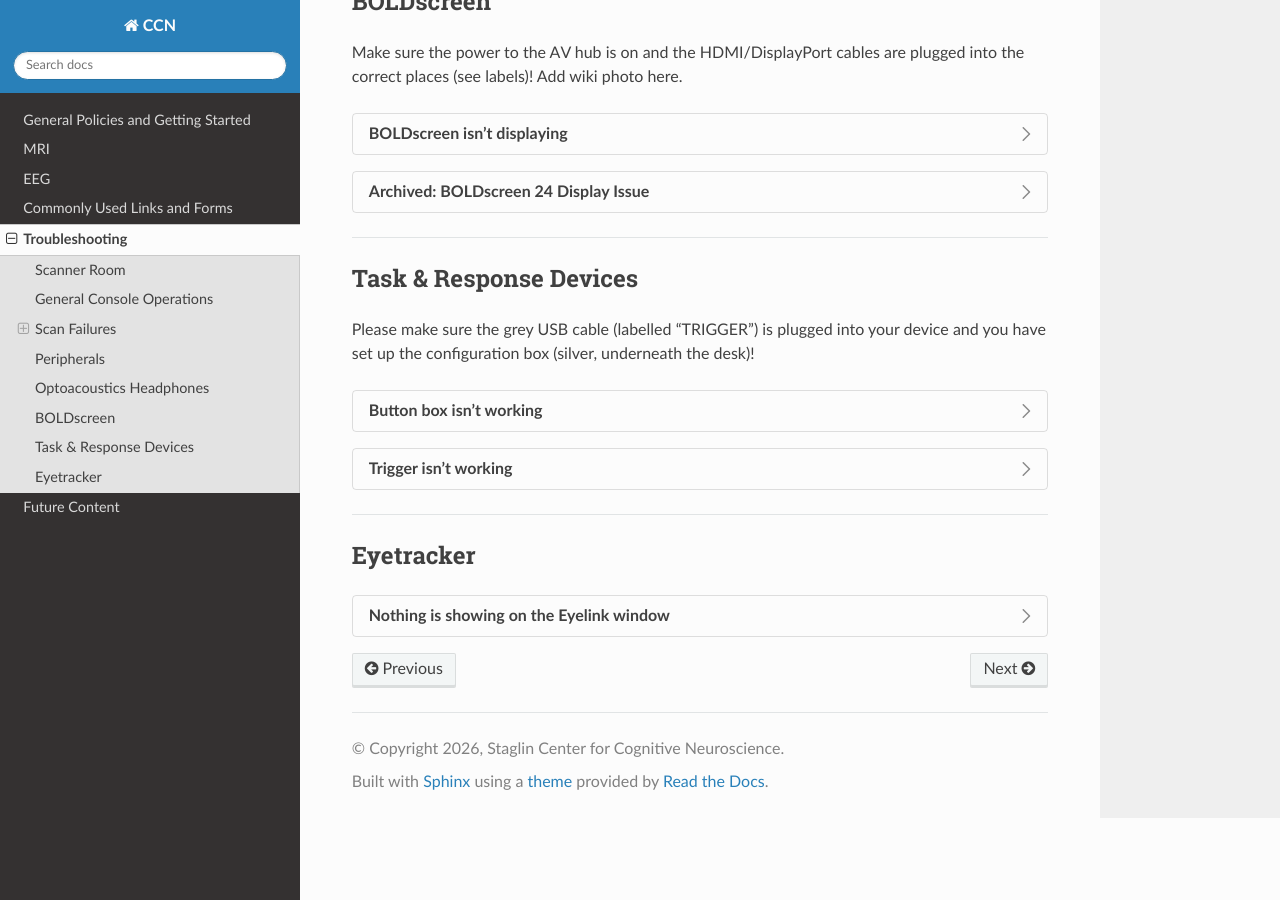
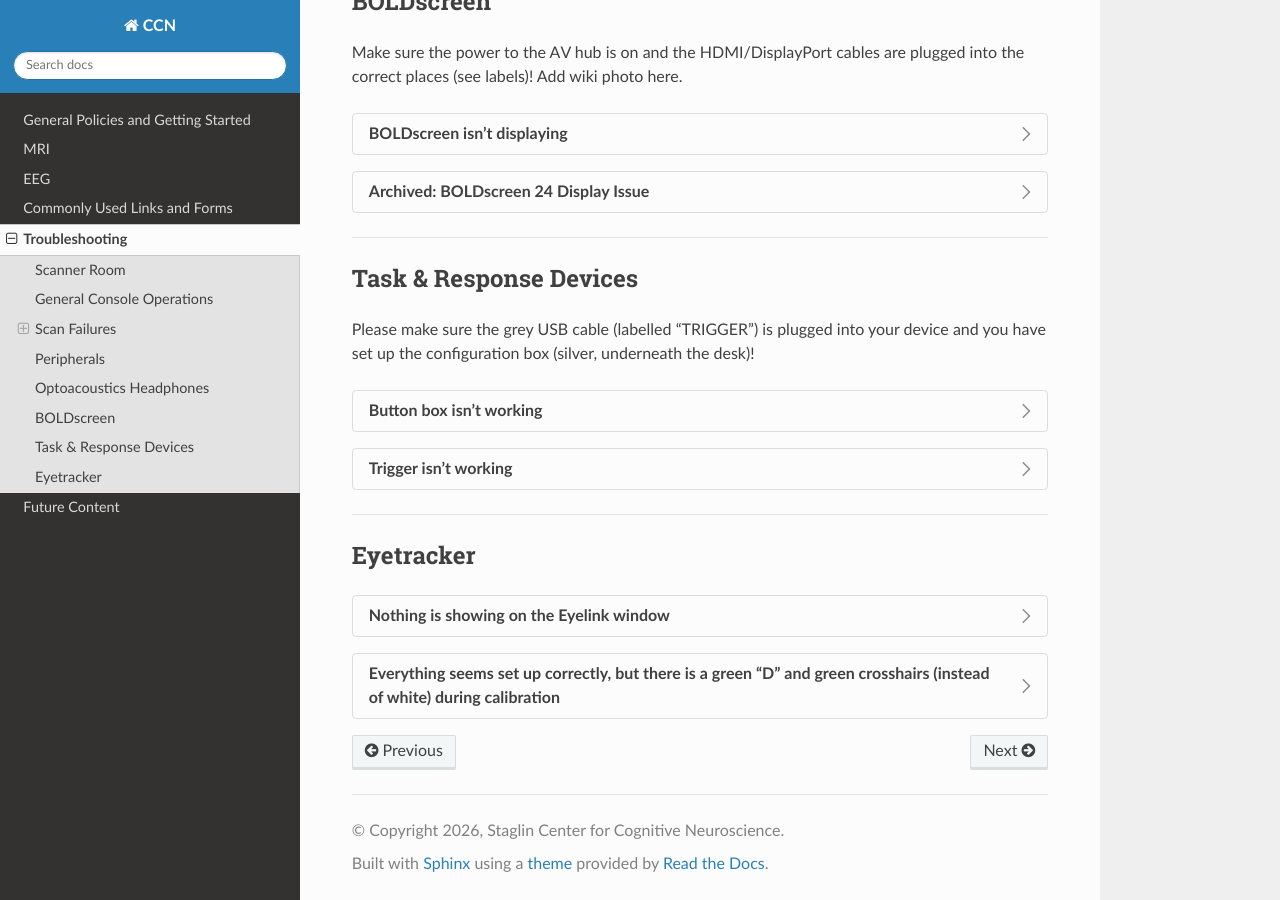
Before and after one commit to CCN-Support/CCN_Wiki, a Sphinx documentation site: the page built from docs/source/troubleshooting.rst, in a window 1280 px wide and 900 px high, scrolled down 3405 px. Built offline with Sphinx 7.4.7 and the Read the Docs theme 3.1.0, drawn with Linux system fonts in a browser that asks for light colours; some of the changed lines change nothing that is shown.

Commit message:
Update troubleshooting.rst

```diff
--- a/docs/source/troubleshooting.rst
+++ b/docs/source/troubleshooting.rst
@@ -377,11 +377,12 @@ Eyetracker
   3. If you still see nothing, restart the program. Quit Eyelink, check the cable connections on the tracker in the bore, then click the square button at the top left of the desktop screen to launch Eyelink again.
   4. If nothing works, contact CCN staff. There may be another cable that isn't plugged in or needs replacing.
 
-.. dropdown: Everything seems set up correctly, but there is a green "D" and green crosshairs (instead of white) during calibration
+.. dropdown:: Everything seems set up correctly, but there is a green "D" and green crosshairs (instead of white) during calibration
 
   1. The eyetracker thinks it is detecting the left eye. We usually track the right eye because that is where the camera is typically and stably positioned--over where the right eye is visible through the coil.
   2. To switch eyes, return to the main menu where you have the thresholding controls for pupil and CR. Look near the bottom of the screen--there are buttons for left and right eye in the "Eye Tracked" window. Click the "Right" button.
   3. Now click the pupil to direct Eyelink to the area you know it should focus on. The participant view window may flash light blue and refuse to keep the yellow box centered around the pupil. If this happens, it means the CR thresholding is way off (likely due to the left/right confusion). Increase or decrease it until it starts to look sensible again and allows you to focus the yellow box around the pupil. Now adjust the pupil thresholding as usual and try calibration again.
 
   If the Eyelink computer is alerting you to a filename error, check the ID you are using to identify your participant on your task laptop (or whichever computer you have connected to the Eyelink system). Make sure it is at most 8 characters long.
-    -Eyelink runs on an old DOS system, which limits filenames to 8 characters or less. You can still register the participant on the console using whatever naming convention you'd like, but any string that will end up being used by Eyelink to save files will need to adhere to the character limit.
+
+  Eyelink runs on an old DOS system, which limits filenames to 8 characters or less. You can still register the participant on the console using whatever naming convention you'd like, but any string that will end up being used by Eyelink to save files will need to adhere to the character limit.
```
